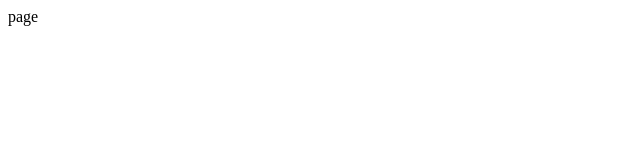
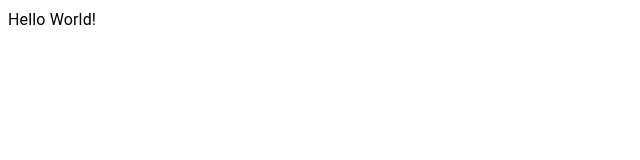
Before and after one commit to sara-85/mui-practice, a Next.js app: page /sora in a window 1280 px wide. Shown: the top 160 px of the page, without its empty margins (0-640 px from the left). Built offline with nearby package versions, Linux system fonts and the light colour scheme.

Commit message:
Hello world

```diff
--- a/app/sora/page.tsx
+++ b/app/sora/page.tsx
@@ -1,7 +1,12 @@
+import { Box, Typography } from "@mui/material";
 import React from "react";
 
 const page = () => {
-  return <div>page</div>;
+  return (
+    <Box>
+      <Typography>Hello World!</Typography>
+    </Box>
+  );
 };
 
 export default page;
```
